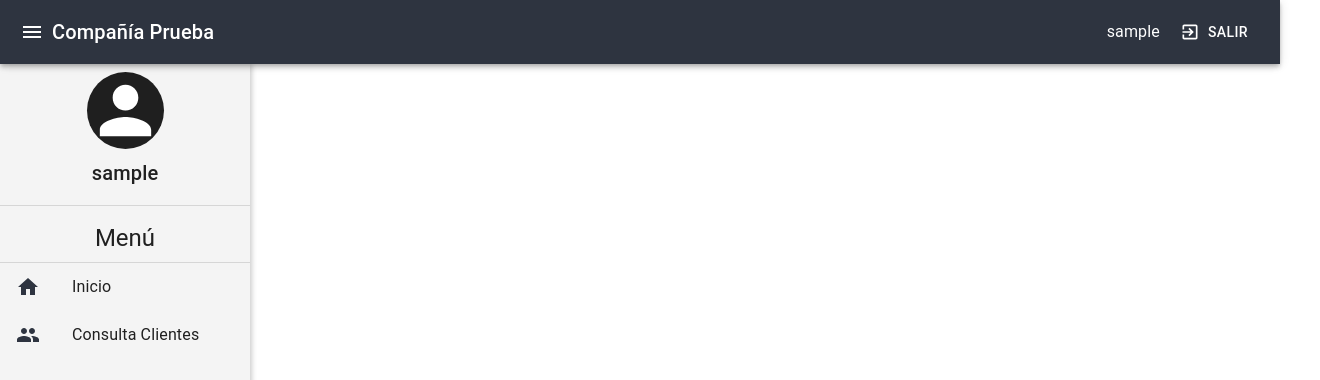
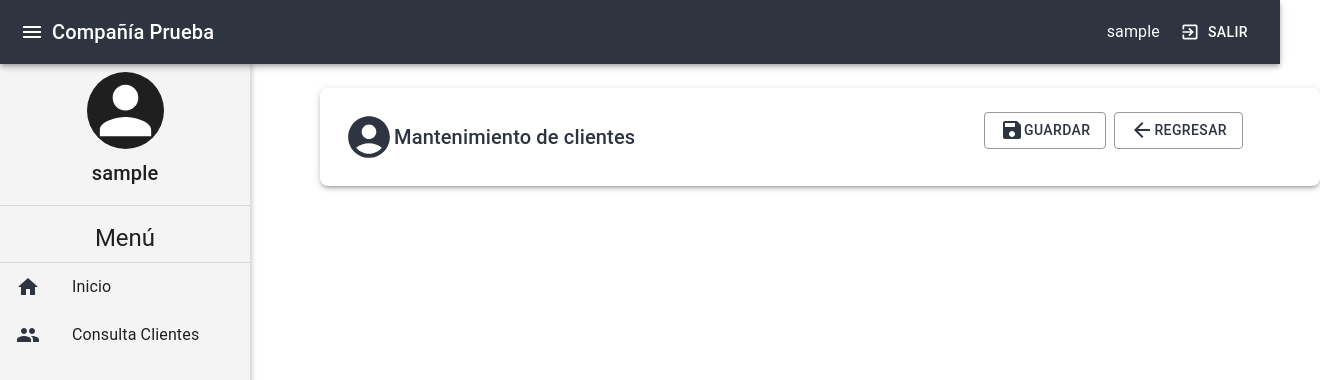
Before and after one commit to cediazz/test_app_material, a React (Create React App) app: page /customer-maintenance/1 in a window 1280 px wide. Shown: the top 380 px of the page, 1320 px wide, since content can reach past the window. Built offline with nearby package versions, Linux system fonts and the light colour scheme; sample sign-in values are in the browser's storage.

Commit message:
CustomersMaintenanceComponent

```diff
--- a/src/App.js
+++ b/src/App.js
@@ -7,10 +7,10 @@ import Home from './Components/Home/Home';
 import Customers from './Components/Customers/Customers';
 import Welcome from './Components/Welcome/Welcome';
 import Grid from '@mui/material/Grid2'
-import { Box } from '@mui/material'
 import { ThemeProvider } from '@mui/material/styles';
 import theme from './utils/colors';
 import Page404 from './Components/Page404/Page404';
+import CustomersMaintenance from './Components/Customers/CustomersMaintenance';
 
 function App() {
 
@@ -34,6 +34,7 @@ function App() {
                       <Routes>
                         <Route path="/" element={<Welcome />} />
                         <Route path="/customers" element={<Customers />} />
+                        <Route path="/customer-maintenance/:custId?" element={<CustomersMaintenance />} />
                         <Route path="/error404" element={<Page404 />} />
                       </Routes>
 
--- /dev/null
+++ b/src/Components/Customers/CustomersMaintenance.js
@@ -0,0 +1,99 @@
+import {
+    Button,
+    Typography,
+
+} from '@mui/material'
+import Grid from '@mui/material/Grid2'
+import Stack from '@mui/material/Stack';
+import ArrowBackIcon from '@mui/icons-material/ArrowBack';
+import AddIcon from '@mui/icons-material/Add';
+import { Link } from "react-router-dom"
+import CustomersSearch from './CustomersSearch';
+import CustomersTable from './CustomersTable'
+import { useState, useEffect } from 'react';
+import { useNavigate } from "react-router-dom";
+import postData from '../../utils/postData';
+import Container from '@mui/material/Container';
+import PersonIcon from '@mui/icons-material/Person'
+import SaveIcon from '@mui/icons-material/Save';
+import AccountCircleSharpIcon from '@mui/icons-material/AccountCircleSharp';
+
+const CustomersMaintenance = () => {
+
+    const navigate = useNavigate()
+    const accessToken = localStorage.getItem('access')
+    const url = 'https://pruebareactjs.test-class.com/Api/api/Cliente/Listado'
+
+
+    const addcustomer = async (values) => {
+
+        try {
+
+            let res = await postData(url, values, accessToken)
+            console.log(res)
+
+
+        }
+        catch (error) {
+            if (error.status == 401)
+                navigate('/login')
+            else
+                navigate('/error404')
+
+        }
+
+    }
+
+    useEffect(() => {
+        if (!localStorage.getItem('username'))
+            navigate("/login")
+    }, [])
+
+    return (
+        <Container fixed
+            sx={{
+                bgcolor: 'white',
+                borderRadius: '8px',
+                boxShadow: 3,
+                p: 3,
+                marginTop: 3,
+                width: {
+                    xs: '350px',
+                    sm: '360px',
+                    md: '850px',
+                    lg: '1000px',
+                    xl: '1000px'
+                },
+                mx: 'auto'
+            }}
+        >
+            <Grid container spacing={1} >
+                <Grid size={{ xs: 12, md: 8, lg: 8 }} >
+                    <Typography variant="h6" color='appbar' sx={{
+                        display: 'flex',
+                        alignItems: 'center',
+
+                    }}>
+                        <AccountCircleSharpIcon sx={{ width: 50, height: 50 }} />
+                        Mantenimiento de clientes
+                    </Typography>
+                </Grid>
+                <Grid size={{ xs: 12, md: 4, lg: 4 }} >
+                    <form>
+                        <Stack spacing={1} direction="row">
+                            <Link to="/customer-maintenance/" >
+                                <Button variant="outlined" color='appbar' type='submit'><SaveIcon /> Guardar</Button>
+                            </Link>
+                            <Link to="/" >
+                                <Button variant="outlined" color='appbar'><ArrowBackIcon /> Regresar</Button>
+                            </Link>
+                        </Stack>
+                    </form>
+                </Grid>
+            </Grid>
+
+
+        </Container>
+    )
+}
+export default CustomersMaintenance
```
